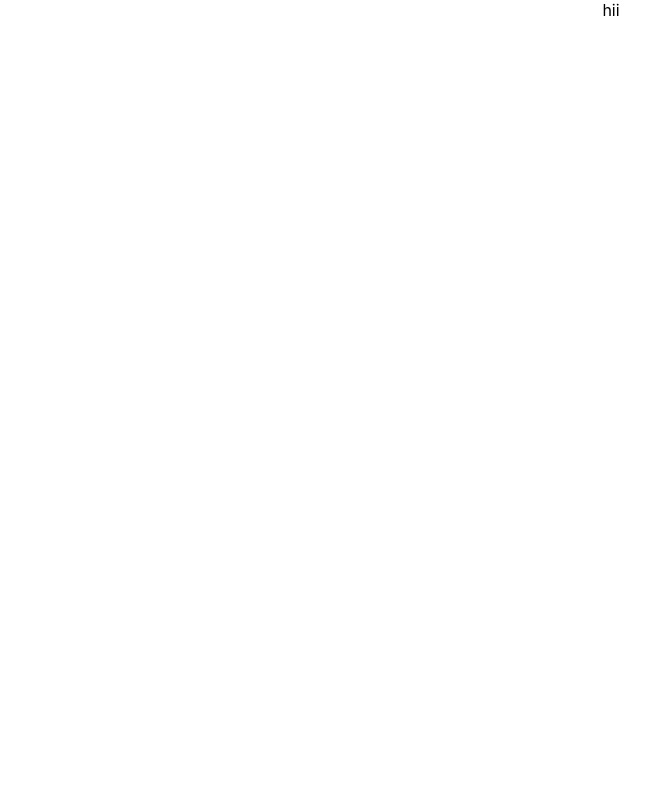
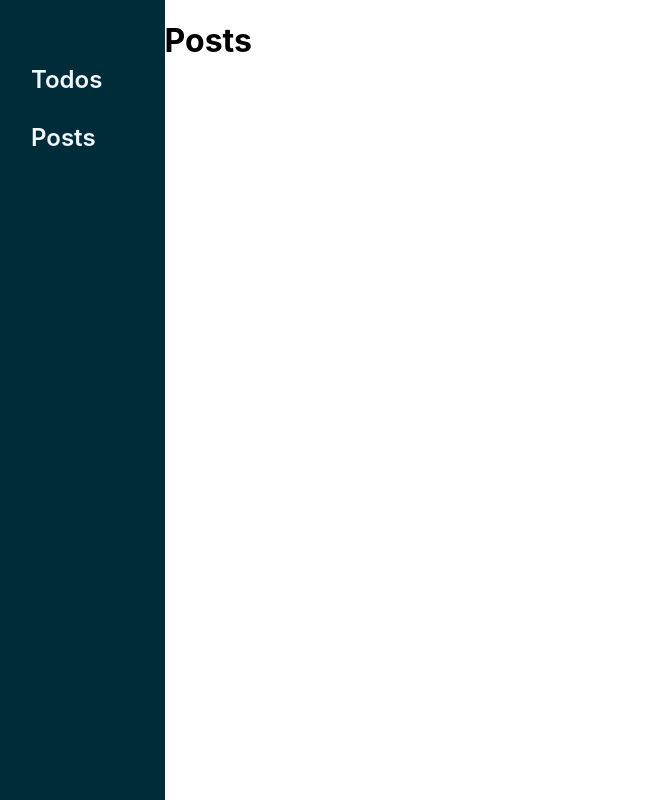
Before and after one commit to kvenkatacharan/my-sample-app, a React (Create React App) app: page /posts in a window 1280 px wide. Shown: the top 800 px of the page, without its empty margins (29-679 px from the left). Built offline with nearby package versions, Linux system fonts and the light colour scheme.

Commit message:
Updated Todos

```diff
--- a/package.json
+++ b/package.json
@@ -8,6 +8,7 @@
     "@testing-library/user-event": "^13.5.0",
     "react": "^18.2.0",
     "react-dom": "^18.2.0",
+    "react-router-dom": "^6.3.0",
     "react-scripts": "5.0.1",
     "web-vitals": "^2.1.4"
   },
--- a/src/App.css
+++ b/src/App.css
@@ -1,38 +1,7 @@
-.App {
-  text-align: center;
+body {
+  margin: 0px;
+  padding:0px;
 }
-
-.App-logo {
-  height: 40vmin;
-  pointer-events: none;
+.layout {
+  display: flex;
 }
-
-@media (prefers-reduced-motion: no-preference) {
-  .App-logo {
-    animation: App-logo-spin infinite 20s linear;
-  }
-}
-
-.App-header {
-  background-color: #282c34;
-  min-height: 100vh;
-  display: flex;
-  flex-direction: column;
-  align-items: center;
-  justify-content: center;
-  font-size: calc(10px + 2vmin);
-  color: white;
-}
-
-.App-link {
-  color: #61dafb;
-}
-
-@keyframes App-logo-spin {
-  from {
-    transform: rotate(0deg);
-  }
-  to {
-    transform: rotate(360deg);
-  }
-}
--- a/src/App.js
+++ b/src/App.js
@@ -1,8 +1,24 @@
-import logo from "./logo.svg";
+import React from "react";
+import { BrowserRouter, Route, Routes} from "react-router-dom";
 import "./App.css";
+import NavPane from "./components/NavPane/Navpane";
+import Todos from "./components/Todos/Todos"
+import Posts from "./Posts"
+import ErrorPage from "./ErrorPage";
 
 function App() {
-  return <div className="App">hii</div>;
+  return (
+    <BrowserRouter>
+      <div className="layout">
+      <NavPane />
+      <Routes>
+        <Route path = "/todos" element = {<Todos />} />
+        <Route path = "/posts" element = {<Posts />} />
+        <Route path="*" element = {<ErrorPage />} />
+      </Routes>
+      </div>
+    </BrowserRouter>
+ )
 }
 
 export default App;
--- /dev/null
+++ b/src/ErrorPage.js
@@ -0,0 +1,5 @@
+import React from "react";
+
+const ErrorPage= () => <div>Error! page not found</div>;
+
+export default ErrorPage
--- /dev/null
+++ b/src/Posts.js
@@ -0,0 +1,12 @@
+import React from "react";
+
+const Posts = () => {
+    return (
+        <div>
+            <center>
+                <h1>Posts</h1>
+            </center>
+        </div>
+        )
+}
+export default Posts
--- /dev/null
+++ b/src/components/NavPane/NavPane.css
@@ -0,0 +1,23 @@
+.navpane {
+    background-color: rgb(0, 44, 58);
+    width:12vw;
+    height: 100vw;
+    padding: 20px;
+    margin:0px;
+}
+
+.nav-text {
+    text-decoration: none;
+    color:aliceblue;
+    padding:50px;
+    margin:50px;
+    font-weight: 600;
+    font-size: 24px;
+}
+
+.list {
+    list-style: none;
+}
+.test{
+    display: flex;
+}
--- /dev/null
+++ b/src/components/NavPane/Navpane.js
@@ -0,0 +1,16 @@
+import React from "react"
+import { Link } from "react-router-dom"
+import "./NavPane.css"
+
+const NavPane = () => {
+    return(
+        <div className="navpane">
+            <ul className="list">
+                <Link to="/todos" className="nav-text"><li>Todos</li></Link>
+                <Link to="/posts" className="nav-text"><li>Posts</li></Link>
+            </ul>
+        </div>
+        )
+}
+
+export default NavPane
--- /dev/null
+++ b/src/components/Todos/Todos.css
@@ -0,0 +1,26 @@
+.body-format {
+    width: 85vw;
+    height: 100vh;
+    background-color: rgb(227, 242, 255);
+    padding: 20px;
+    display: flex;
+    flex-direction: column;
+    justify-content: center;
+    align-items: center;
+}
+
+.inner-box{
+    width: 80vw;
+    height: 80vh;
+    background-color: rgb(180, 212, 255);
+    display: flex;
+    flex-direction: column;
+    overflow-y: auto;
+    padding: 20px;
+    border-radius: 10px;
+}
+
+.heading {
+    color:rgb(0, 19, 36);
+    font-size: 36px;
+}
--- /dev/null
+++ b/src/components/Todos/Todos.js
@@ -0,0 +1,32 @@
+import {useState, useEffect} from "react"
+import TodosItem from "../TodosItem/TodosItem"
+import "./Todos.css"
+
+const Todos = () => {
+    const [todosList, setTodosList] = useState([])
+    const url = "https://jsonplaceholder.typicode.com/todos"
+
+    const fetchData = async () => {
+        const response = await fetch(url);
+      const dataArr = await response.json();
+      setTodosList(dataArr);
+        }
+
+    useEffect(()=>{
+        fetchData();
+    }, [])
+
+    return (
+        <div className='body-format'>
+            <h1 className="heading">Todos</h1>
+            <div className="inner-box">
+                {
+                todosList.map(todosObject => <TodosItem todosObject = {todosObject} />)
+                }
+            </div>
+        </div>
+      );
+
+}
+
+export default Todos;
--- /dev/null
+++ b/src/components/TodosItem/TodosItem.css
@@ -0,0 +1,8 @@
+.card {
+    width: 60vw;
+    height: auto;
+    background-color: white;
+    margin:15px;
+    padding: 15px;
+    border-radius: 8px;
+}
--- /dev/null
+++ b/src/components/TodosItem/TodosItem.js
@@ -0,0 +1,15 @@
+import "./TodosItem.css"
+const TodosItem = (props) => {
+    const {id, title, completed} = props.todosObject;
+
+    return(
+    <div className="card">
+        <ul>
+        <li>{id}</li>
+        <li>{title}</li>
+        <li style={{color:completed?"green":"red"}}>{completed.toString()}</li>
+        </ul>
+    </div>
+)}
+
+export default TodosItem;
```
Also changed, not shown: 1 other file (tests, documents, lock files or other folders).
